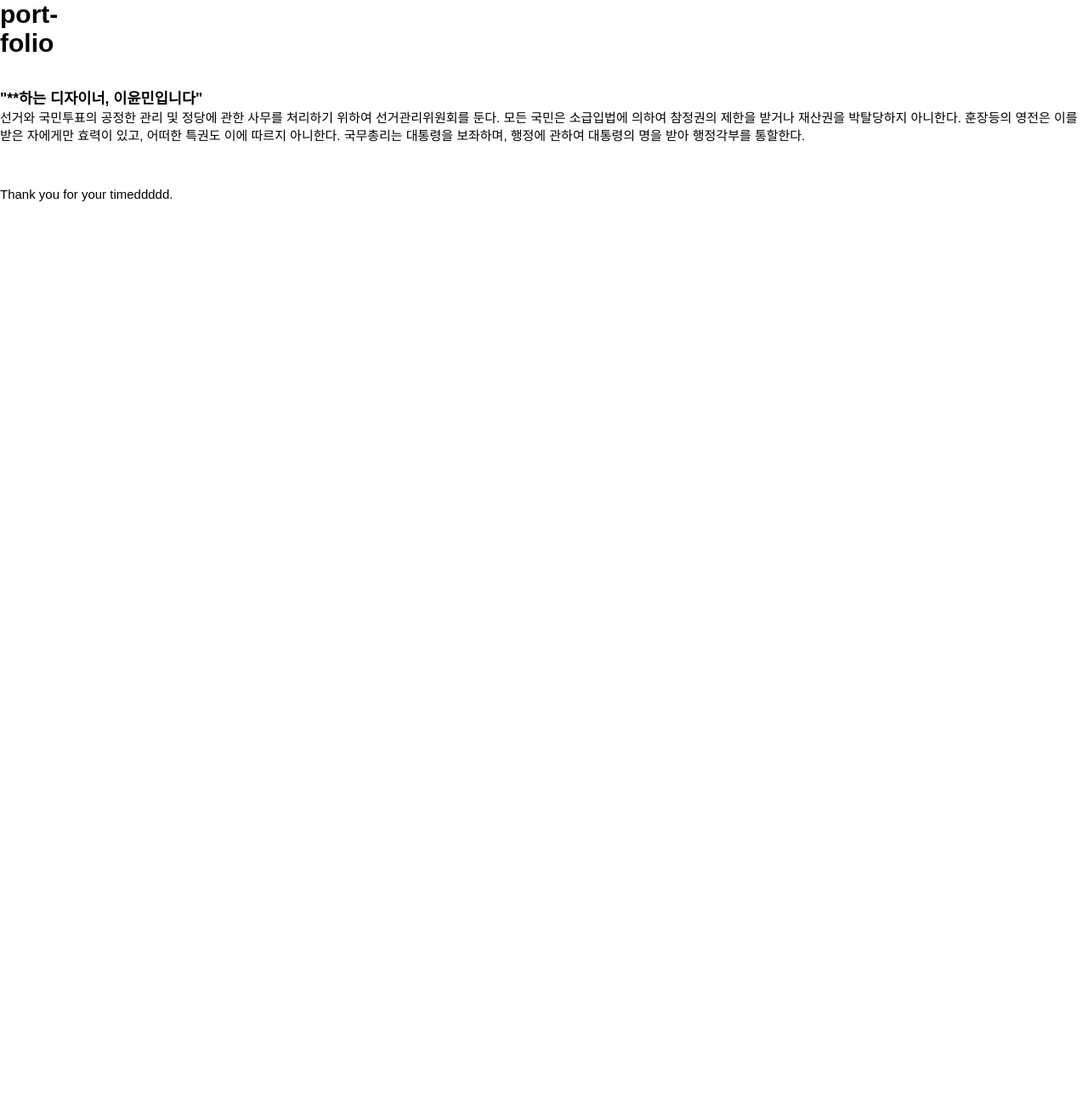
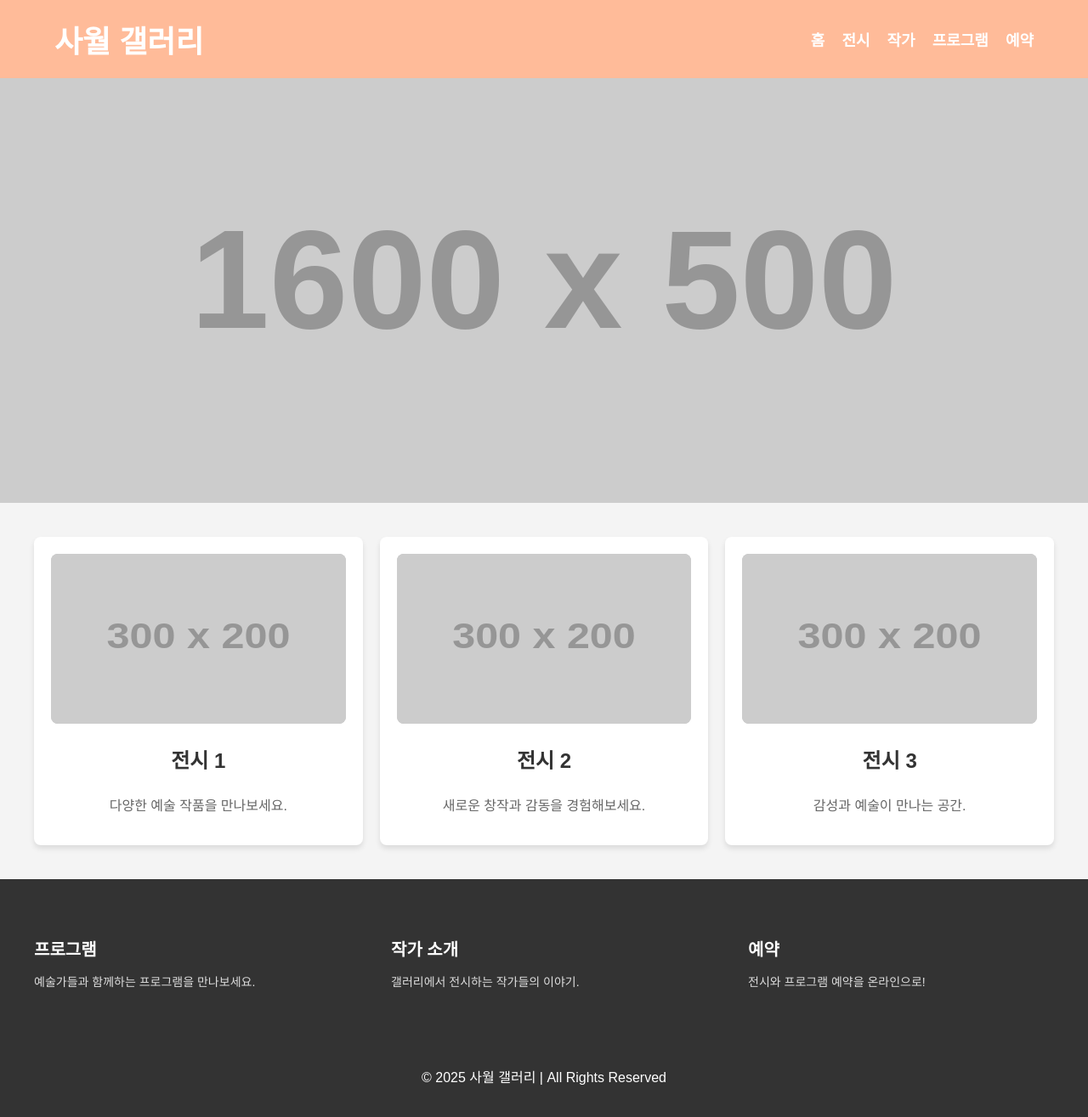
Before and after one commit to iiyoomming/landing_vs, a plain HTML site: page main.html in a window 1280 px wide. Shown: the whole page at 85% size. Before the commit the page ends 800 px from the top, so only its background shows below. Drawn offline with Linux system fonts and the light colour scheme; placeholder pictures from the web are drawn by us.

Commit message:
first commit

```diff
--- a/css/style.css
+++ b/css/style.css
@@ -24,7 +24,8 @@ body {
 
 .container {
   display: flex;
-  width: 600vw;
+  max-width: 600vw;
+  width: 100%;
   height: 100vh;
   transition: transform 0.6s ease;
   height: auto;
@@ -167,7 +168,6 @@ body {
   display: flex;
   justify-content: space-evenly;
   align-items: center;
-  font-size: 1.5rem;
 }
 .left3 {
   width: 700px;
@@ -175,10 +175,12 @@ body {
   padding-left: 450px;
   transform: translateY(350px);
   padding-bottom: 50px;
+  font-size: 1.2rem;
 }
 .right3 p {
   color: #e6e2d9;
   margin-bottom: 30px;
+  font-size: 1.5rem;
 }
 .page:nth-child(4) {
   background-image: url(../img/Untitled-4.png);
@@ -237,12 +239,10 @@ body {
 .left5 a img {
   width: 100%;
 }
-.left5 h5,
-.left5 p {
-  font-size: 1.5rem;
-  font-weight: 600;
+.left5-2 p img {
+  width: 30%;
+  margin: 10px;
 }
-
 .right5 {
   display: flex;
   flex-direction: column;
@@ -263,9 +263,51 @@ body {
 }
 
 .page:nth-child(6) {
-  background-color: #d4fc79;
+  background-image: url(../img/Untitled-1.jpg);
+  background-repeat: no-repeat;
+  background-position: center;
+  background-size: cover;
+  display: flex;
+  justify-content: space-evenly;
+  align-items: center;
+  height: 100vh;
+}
+.left6 {
+  display: flex;
+  flex-direction: column;
+  gap: 20px;
+  max-width: 600px;
+}
+.left6 h5 {
+  font-size: 2.5rem;
+  font-weight: 600;
+  margin-bottom: 10px;
 }
 
+.left6 p span {
+  font-size: 1.5rem;
+  font-weight: 600;
+  color: #fc2121;
+}
+.right6 {
+  display: flex;
+  flex-direction: column;
+  gap: 10px;
+  max-width: 600px;
+}
+.right6 .right6-1 img {
+  margin-left: 60px;
+}
+.right6 a img {
+  width: 100%;
+}
+.right6-2 {
+  text-align: end;
+}
+.right6-2 p img {
+  width: 30%;
+  margin: 10px;
+}
 /* 반응형: 768px 이하 */
 @media (max-width: 768px) {
   html {
--- a/main.html
+++ b/main.html
@@ -3,48 +3,191 @@
   <head>
     <meta charset="UTF-8" />
     <meta name="viewport" content="width=device-width, initial-scale=1.0" />
-    <title>Document</title>
-    <link rel="stylesheet" href="./css/style.css" />
+    <title>사월 갤러리</title>
+    <style>
+      /* 기본 스타일 */
+      body {
+        margin: 0;
+        font-family: Arial, sans-serif;
+        background-color: #f4f4f4;
+        color: #333;
+      }
+
+      /* 헤더 스타일 */
+      header {
+        background-color: #ffbb99;
+        padding: 20px 0;
+      }
+
+      header .container {
+        width: 90%;
+        margin: 0 auto;
+        display: flex;
+        justify-content: space-between;
+        align-items: center;
+      }
+
+      header h1 {
+        margin: 0;
+        font-size: 36px;
+        color: white;
+        font-weight: bold;
+      }
+
+      /* 메뉴바 스타일 */
+      nav {
+        display: flex;
+        gap: 20px;
+      }
+
+      nav a {
+        text-decoration: none;
+        color: white;
+        font-size: 18px;
+        font-weight: bold;
+        transition: color 0.3s;
+      }
+
+      nav a:hover {
+        color: #333;
+      }
+
+      /* 메인 배너 */
+      .main-banner {
+        width: 100%;
+        height: 500px;
+        background-color: #ddd;
+        background-image: url("https://via.placeholder.com/1600x500"); /* Placeholder image */
+        background-size: cover;
+        background-position: center;
+      }
+
+      /* 메인 콘텐츠 */
+      .main-content {
+        display: flex;
+        justify-content: space-between;
+        padding: 40px;
+        gap: 20px;
+      }
+
+      .main-content .section {
+        width: 32%;
+        background-color: #fff;
+        padding: 20px;
+        border-radius: 8px;
+        box-shadow: 0 4px 6px rgba(0, 0, 0, 0.1);
+        text-align: center;
+      }
+
+      .section img {
+        width: 100%;
+        height: 200px;
+        background-color: #ccc;
+        border-radius: 8px;
+      }
+
+      .section h3 {
+        font-size: 24px;
+        margin-top: 20px;
+      }
+
+      .section p {
+        font-size: 16px;
+        color: #666;
+        margin-top: 10px;
+      }
+
+      /* 하단 섹션 */
+      .footer-content {
+        display: flex;
+        justify-content: space-between;
+        padding: 40px;
+        background-color: #333;
+        color: white;
+      }
+
+      .footer-content .footer-section {
+        width: 30%;
+      }
+
+      .footer-content h4 {
+        margin-bottom: 10px;
+        font-size: 20px;
+      }
+
+      .footer-content p {
+        font-size: 14px;
+        color: #ddd;
+      }
+
+      /* 푸터 스타일 */
+      footer {
+        background-color: #333;
+        color: white;
+        text-align: center;
+        padding: 20px 0;
+      }
+    </style>
   </head>
   <body>
-    <div class="port">
-      <div class="top">
-        <div class="top-text">
-          <div class="top-left">
-            <h1>port-</h1>
-            <h1>folio</h1>
-          </div>
-          <div class="top-right">
-            <p><img src="" alt="" /></p>
-          </div>
-        </div>
+    <!-- 헤더 -->
+    <header>
+      <div class="container">
+        <h1>사월 갤러리</h1>
+        <!-- 메뉴바 -->
+        <nav>
+          <a href="#">홈</a>
+          <a href="#">전시</a>
+          <a href="#">작가</a>
+          <a href="#">프로그램</a>
+          <a href="#">예약</a>
+        </nav>
       </div>
-      <div class="mid">
-        <div class="mid-left">
-          <p><img src="" alt="" /></p>
-        </div>
-        <div class="mid-right">
-          <div class="mid-text">
-            <h3>"**하는 디자이너, 이윤민입니다"</h3>
-            <p>
-              선거와 국민투표의 공정한 관리 및 정당에 관한 사무를 처리하기
-              위하여 선거관리위원회를 둔다. 모든 국민은 소급입법에 의하여
-              참정권의 제한을 받거나 재산권을 박탈당하지 아니한다. 훈장등의
-              영전은 이를 받은 자에게만 효력이 있고, 어떠한 특권도 이에 따르지
-              아니한다. 국무총리는 대통령을 보좌하며, 행정에 관하여 대통령의
-              명을 받아 행정각부를 통할한다.
-            </p>
-          </div>
-        </div>
+    </header>
+
+    <!-- 메인 배너 -->
+    <div class="main-banner">
+      <!-- 배너 이미지 영역 -->
+    </div>
+
+    <!-- 메인 콘텐츠 -->
+    <div class="main-content">
+      <div class="section">
+        <img src="https://via.placeholder.com/300x200" alt="Exhibition 1" />
+        <h3>전시 1</h3>
+        <p>다양한 예술 작품을 만나보세요.</p>
       </div>
-      <div class="bottom">
-        <ul class="work">
-          <li><img src="" alt="" /></li>
-          <li><img src="" alt="" /></li>
-          <li><img src="" alt="" /></li>
-        </ul>
+      <div class="section">
+        <img src="https://via.placeholder.com/300x200" alt="Exhibition 2" />
+        <h3>전시 2</h3>
+        <p>새로운 창작과 감동을 경험해보세요.</p>
       </div>
-      <footer><p>Thank you for your timeddddd.</p></footer>
+      <div class="section">
+        <img src="https://via.placeholder.com/300x200" alt="Exhibition 3" />
+        <h3>전시 3</h3>
+        <p>감성과 예술이 만나는 공간.</p>
+      </div>
     </div>
+
+    <!-- 하단 섹션 -->
+    <div class="footer-content">
+      <div class="footer-section">
+        <h4>프로그램</h4>
+        <p>예술가들과 함께하는 프로그램을 만나보세요.</p>
+      </div>
+      <div class="footer-section">
+        <h4>작가 소개</h4>
+        <p>갤러리에서 전시하는 작가들의 이야기.</p>
+      </div>
+      <div class="footer-section">
+        <h4>예약</h4>
+        <p>전시와 프로그램 예약을 온라인으로!</p>
+      </div>
+    </div>
+
+    <!-- 푸터 -->
+    <footer>
+      <p>&copy; 2025 사월 갤러리 | All Rights Reserved</p>
+    </footer>
   </body>
 </html>
```
Also changed, not shown: index.html (+38 -6 lines).
